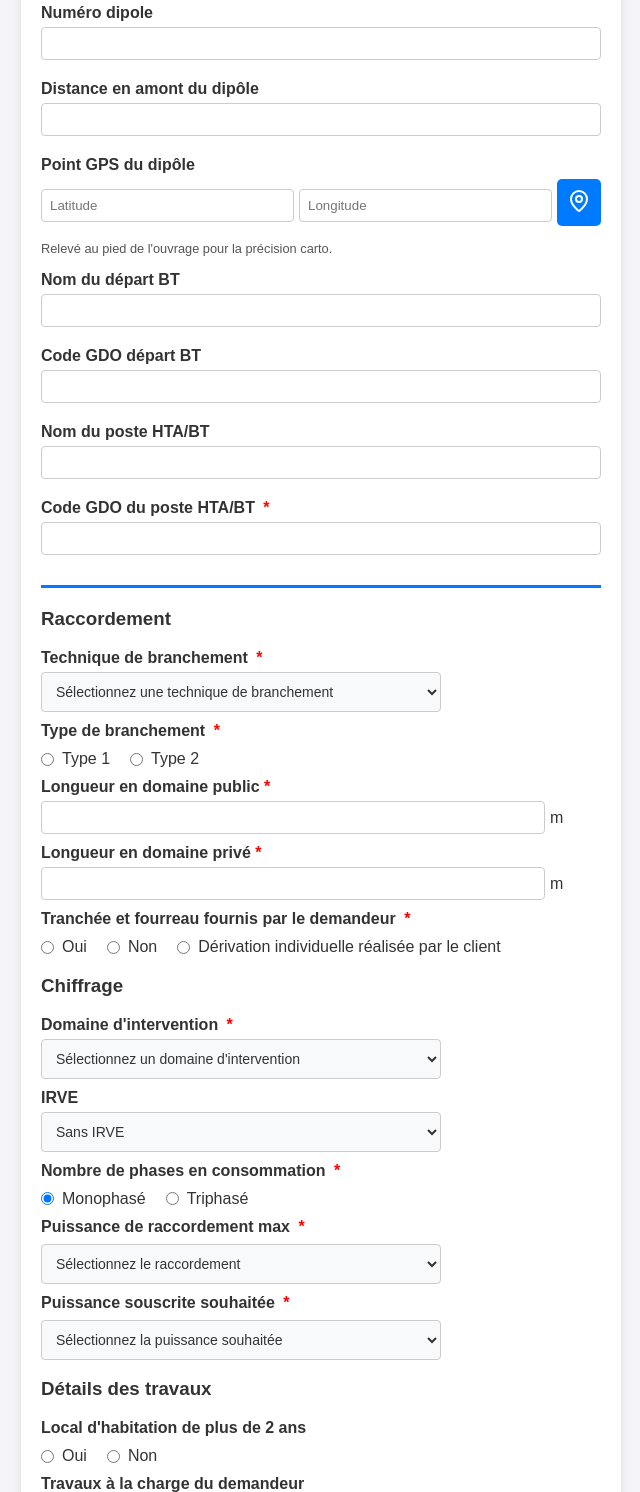
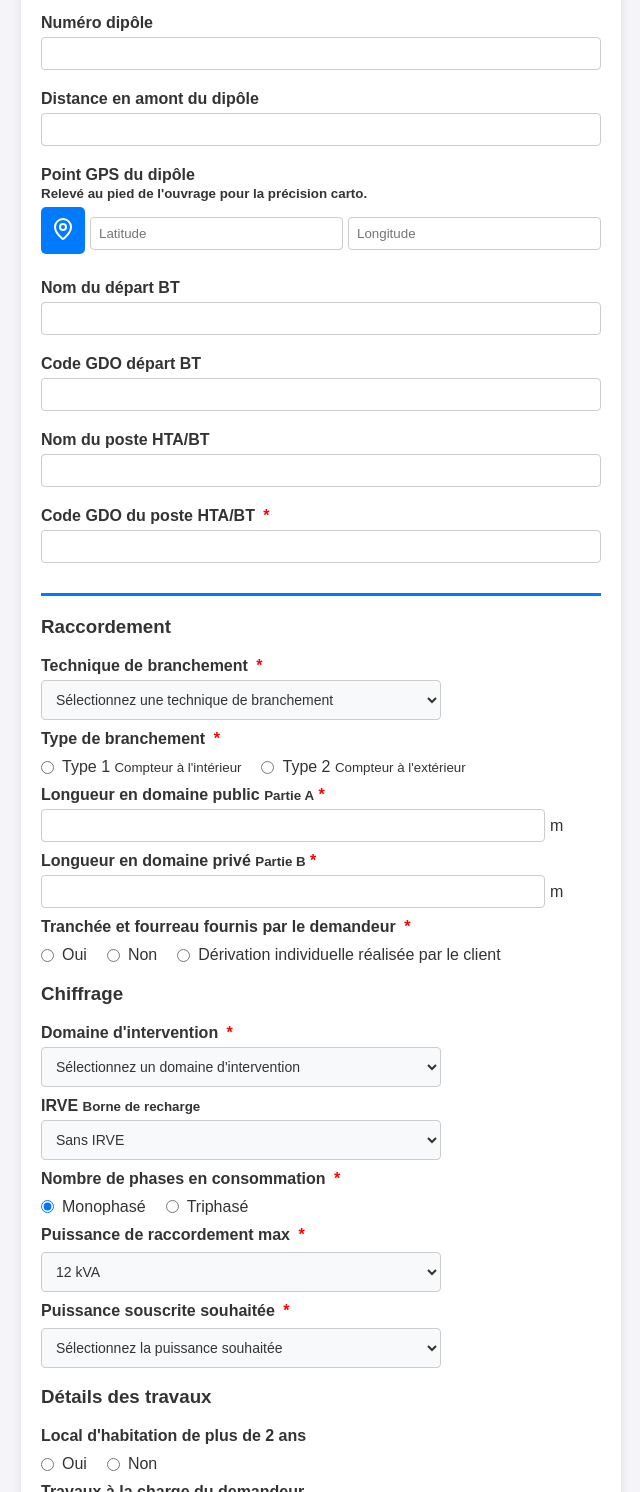
Before and after one commit to ilesduponant/assistant-projects, a website: page assistant-projects-tests/etude-raccordement/index.html in a window 1280 px wide. Shown: the part 889-2381 px from the top of the page, without its empty margins (319-959 px from the left). Drawn offline with nearby package versions, Linux system fonts and the light colour scheme.

Commit message:
update details

```diff
--- a/assistant-projects-tests/etude-raccordement/index.html
+++ b/assistant-projects-tests/etude-raccordement/index.html
@@ -37,6 +37,7 @@
 	        <input type="integer" id="cpCli" data-format="num" maxlength="5" />
 	        <label for="villeCli">Ville</label>
                 <input type="text" id="villeCli" data-format="cap" class="group-required" />
+		<div style="font-size: 0.8rem; color: #666; margin: -5px 0 10px 0; font-style: italic;">— et/ou —</div>
 		<label for="ileCli">Île</label>
 		<select id="ileCli" class="group-required">
 		    <option value="" selected>Sélectionnez une île</option>
@@ -53,19 +54,16 @@
 
 		<hr />
                 <h3>Données sur le réseau</h3>
-                <label for="noDipole">Numéro dipole</label>
+                <label for="noDipole">Numéro dipôle</label>
 	        <input type="integer" id="noDipole" data-format="num"/>
 	        <label for="distAmont">Distance en amont du dipôle</label>
 	        <input type="integer" id="distAmont" data-format="decimal" />
-                <label>Point GPS du dipôle</label>
+		<label>Point GPS du dipôle <br /><small>Relevé au pied de l'ouvrage pour la précision carto.</small></label>
                 <div style="display: flex; gap: 5px; align-items: center;">
+		    <button type="button" onclick="getLocation()" title="Obtenir ma position" style="width: 44px;"><i data-lucide="map-pin"></i></button>
                     <input type="text" id="gps-lat" placeholder="Latitude" readonly style="flex: 1;" />
                     <input type="text" id="gps-lon" placeholder="Longitude" readonly style="flex: 1;" />
-                    <button type="button" onclick="getLocation()" title="Obtenir ma position" style="width: 44px;"><i data-lucide="map-pin"></i></button>
                 </div>
-                <p style="font-size: 0.8rem; color: #555; margin-bottom: 15px;">
-                    Relevé au pied de l'ouvrage pour la précision carto.
-                </p>
                 <label for="nomDepartBT">Nom du départ BT</label>
                 <input type="text" id="nomDepartBT" />
                 <label for="codeGDODepartBT">Code GDO départ BT</label>
@@ -92,19 +90,19 @@
                     <!-- si un input radio es obligatoire, tous ceux du même nom le deviennent -->
                     <div class="radio-item">
                         <input type="radio" id="T1" name="typeBranchement" value="Type 1" required>
-                        <label for="T1">Type 1</label>
+			<label for="T1">Type 1 <small> Compteur à l'intérieur</small></label>
                     </div>
                     <div class="radio-item">
                         <input type="radio" id="T2" name="typeBranchement" value="Type 2">
-                        <label for="T2">Type 2</label>
+			<label for="T2">Type 2 <small> Compteur à l'extérieur</small></label>
                     </div>
                 </div>
-                <label for="longDomainePublic">Longueur en domaine public</label>
+		<label for="longDomainePublic">Longueur en domaine public <small>Partie A</small></label>
                 <div style="display: flex; align-items: center; gap: 5px;">
                     <input type="text" id="longDomainePublic" required style="width: 90%; margin: 0;" data-format="decimal" required>
                     <span>m</span>
                 </div>
-                <label for="longDomainePrive">Longueur en domaine privé</label>
+		<label for="longDomainePrive">Longueur en domaine privé <small>Partie B</small></label>
                 <div style="display: flex; align-items: center; gap: 5px;">
                     <input type="text" id="longDomainePrive" required style="width: 90%; margin: 0;" data-format="decimal" required >
                     <span>m</span>
@@ -129,11 +127,11 @@
                 <label for="domaineIntervention">Domaine d'intervention</label>
                 <select id="domaineIntervention" onchange="this.style.width = (this.options[this.selectedIndex].text.length + 3) + 'ch'" required >
                     <option value="" disabled selected >Sélectionnez un domaine d'intervention</option>
-                    <option value="Dérivation individuelle + Liaison réseau" >Dérivation individuelle + Liaison réseau</option>
+		    <option value="Dérivation individuelle + Liaison réseau" >Liaison Réseau <small>Partie A</small> + Dérivation individuelle <small>Partie B</smalL></option>
                     <option value="Dérivation individuelle" >Dérivation individuelle</option>
                     <option value="Liaison réseau" >Liaison réseau</option>
                 </select>
-                <label for="IRVE">IRVE</label>
+			<label for="IRVE">IRVE <small>Borne de recharge</small></label>
 		<select id='IRVE' onchange="toggleIRVE()">
 		    <option value="Sans IRVE">Sans IRVE</option>
                     <option value="IRVE">IRVE</option>
--- a/assistant-projects-tests/etude-raccordement/script.js
+++ b/assistant-projects-tests/etude-raccordement/script.js
@@ -16,6 +16,7 @@ document.addEventListener("DOMContentLoaded", () => {
     const ctx = canvas.getContext("2d");
     let drawing = false;
 
+    // Réglages du dessin pour le canvas de signature
     ctx.lineWidth = 2;
     ctx.lineCap = "round";
     ctx.lineJoin = "round";
@@ -31,6 +32,7 @@ document.addEventListener("DOMContentLoaded", () => {
     window.addEventListener('resize', resizeCanvas);
     resizeCanvas();
 
+    // Position du curseur
     const getPos = (e) => {
         const rect = canvas.getBoundingClientRect();
         return {
@@ -71,10 +73,12 @@ document.addEventListener("DOMContentLoaded", () => {
         hasSignature = false;
     };
 
+    // Appel du changement de puissance
     const radios = document.querySelectorAll('input[name="nbPhasesConso"]');
     radios.forEach(r => r.addEventListener("change", updatePuissance));
     updatePuissance();
 
+    // La value vaut le texte affiché (checkboxes)
     document.querySelectorAll('.checkbox-item').forEach(item => {
         const input = item.querySelector('input');
         if (input && input.value === "") {
@@ -97,6 +101,7 @@ document.addEventListener("DOMContentLoaded", () => {
     });
     updateRequiredStatus();});
 
+    // COntrôle du type des champs : utiliser data-format="" dans la balise input
     const applyFormatting = (input, type) => {
         if (type === 'num') {
             input.value = input.value.replace(/[^0-9]/g, '');
@@ -120,6 +125,7 @@ document.addEventListener("DOMContentLoaded", () => {
         });
     });
 
+// Affichage de l'aperçu des photos
 function renderPhotos() {
     photoPreviewContainer.innerHTML = "";
 
@@ -192,9 +198,10 @@ function renderPhotos() {
     }
 }
 
+// Gestion des champs relatifs à la puissance du raccordement
 function updatePuissance() {
-    const selectRacc = document.getElementById("puissanceRaccordement");
-    const selectSous = document.getElementById("puissanceSouscrite");
+    const selectRacc = document.getElementById("puissanceRaccordement"); // Puissance raccordement
+    const selectSous = document.getElementById("puissanceSouscrite"); // Puissance souscrite
     const isMono = document.getElementById("monophase").checked;
 
     if (!selectRacc) return;
@@ -202,20 +209,20 @@ function updatePuissance() {
     selectRacc.innerHTML = "";
     if (selectSous) selectSous.innerHTML = "";
 
-    const optionsRacc = isMono ? ["3 kVA", "12 kVA"] : ["3 kVA", "36 kVA"];
-    selectRacc.add(new Option("Sélectionnez le raccordement", ""));
+    const optionsRacc = isMono ? ["12 kVA", "3 kVA"] : ["36 kVA", "3 kVA"];
     optionsRacc.forEach(pwr => {
         selectRacc.add(new Option(pwr, pwr));
     });
+    selectRacc.selectedIndex = 0;
 
     if (selectSous) {
-        selectSous.add(new Option("Sélectionnez la puissance souhaitée", ""));
         let paliers;
         if (isMono) {
-            paliers = ["3 kVA", "6 kVA", "9 kVA", "12 kVA"];
+            paliers = ["6 kVA", "3 kVA", "9 kVA", "12 kVA"];
         } else {
-            paliers = ["6 kVA", "9 kVA", "12 kVA", "15 kVA", "18 kVA", "24 kVA", "30 kVA", "36 kVA"];
+            paliers = ["18 kVA", "6 kVA", "9 kVA", "12 kVA", "15 kVA", "24 kVA", "30 kVA", "36 kVA"];
         }
+        selectSous.add(new Option("Sélectionnez la puissance souhaitée", ""));
         paliers.forEach(pwr => {
             selectSous.add(new Option(pwr, pwr));
         });
@@ -405,16 +412,19 @@ document.getElementById("generatePDF").onclick = async (e) => {
         listeTravaux: Array.from(document.querySelectorAll('input[name="listeTravaux"]:checked'))
             .map(cb => "- " + cb.parentElement.textContent.trim())
             .join("<br />"),        commTravaux: document.getElementById("commTravaux").value || "",
+
+	// Autre
         signature: document.getElementById("signature-representant-canvas").toDataURL(),
         photos: photoList
     };
 
+    // Génération du zip
     try {
+	const zip = new JSZip();
+
         const pdfBlob = await genererPDF(data);
+	zip.file(`Rapport_${data.nomCli}_${data.ileCli}.pdf`, pdfBlob);
 
-        const zip = new JSZip();
-
-	zip.file(`Rapport_${data.nomCli}_${data.ileCli}.pdf`, pdfBlob);
         const htmlTemplate = generateHTMLReport(data);
         zip.file("CONSULTATION.html", htmlTemplate);
 
@@ -456,6 +466,7 @@ document.getElementById("generatePDF").onclick = async (e) => {
     }
 };
 
+// Création du pdf data -> blob pdf
 async function genererPDF(data) {
     const { jsPDF } = window.jspdf;
     const pdf = new jsPDF({
@@ -465,10 +476,11 @@ async function genererPDF(data) {
         compress: true
     });
 
+    // Couleurs
     const bleuEDF = [0, 91, 187];
     const grisFonce = [80, 80, 80];
 
-    // --- EN-TÊTE ---
+    // En-tête
     try {
         pdf.addImage('../EDF.png', 'PNG', 160, 10, 35, 18);
     } catch (e) {
@@ -486,7 +498,7 @@ async function genererPDF(data) {
 
     let y = 50;
 
-    // Fonction utilitaire pour ajouter une section
+    // Ajout de section
     const addSection = (title) => {
         y += 5;
         pdf.setFontSize(12);
@@ -503,7 +515,7 @@ async function genererPDF(data) {
         pdf.setTextColor(0, 0, 0);
     };
 
-    // Fonction utilitaire pour ajouter une ligne de donnée
+    // Ajout d'une ligne
     const addData = (label, value) => {
         if (y > 270) { pdf.addPage(); y = 20; }
         pdf.setFont("helvetica", "bold");
@@ -515,7 +527,7 @@ async function genererPDF(data) {
         y += (splitVal.length * 5) + 2;
     };
 
-    // --- SECTION : CLIENT ---
+    // Section client
     addSection("COORDONNÉES CLIENT");
     addData("Nom", data.nomCli);
     addData("Prénom", data.prenomCli);
@@ -525,7 +537,7 @@ async function genererPDF(data) {
     addData("Complément", data.complementAdrCli);
     addData("N° Dossier OSR", data.noDossier);
 
-    // --- SECTION : RÉSEAU ---
+    // Section réseau
     addSection("DONNÉES RÉSEAU");
     addData("Dipôle n°", data.noDipole);
     addData("Distance amont", `${data.distAmont} m`);
@@ -536,7 +548,7 @@ async function genererPDF(data) {
     addData("Poste HTA/BT", data.nomPosteHTABT);
     addData("GDO Poste", data.codeGDOPosteHTABT);
 
-    // --- SECTION : BRANCHEMENT ---
+    // Section branchement
     addSection("CARACTÉRISTIQUES BRANCHEMENT");
     addData("Technique", data.techBranchement);
     addData("Type", data.typeBranchement);
@@ -550,7 +562,7 @@ async function genererPDF(data) {
     addData("P. Raccordement", `${data.puissanceRaccordement} kVA`);
     addData("P. Souscrite", `${data.puissanceSouscrite} kVA`);
 
-    // --- SECTION : TRAVAUX ---
+    // Section travaux
     addSection("SUIVI DES TRAVAUX");
     addData("Local > 2 ans", data.localHabitation);
     addData("Charge demandeur", data.travauxChargeDemandeur);
@@ -559,7 +571,7 @@ async function genererPDF(data) {
     addData("Liste travaux", data.listeTravaux);
     addData("Commentaires", data.commTravaux);
 
-    // --- SECTION : SIGNATURE ---
+    // Section signature
     y += 10;
     if (y > 230) { pdf.addPage(); y = 30; }
     pdf.setFont("helvetica", "bold");
@@ -572,7 +584,7 @@ async function genererPDF(data) {
         pdf.text("[Erreur chargement signature]", 25, y + 10);
     }
 
-    // PIED DE PAGE SUR TOUTES LES PAGES
+    // Pied de page
     const pageCount = pdf.internal.getNumberOfPages();
     for (let i = 1; i <= pageCount; i++) {
         pdf.setPage(i);
@@ -584,17 +596,7 @@ async function genererPDF(data) {
     return pdf.output('blob');
 }
 
-window.syncIdentite = () => {
-    document.getElementById('nomTravaux').value = document.getElementById('nomCli').value;
-    document.getElementById('prenomTravaux').value = document.getElementById('prenomCli').value;
-};
-
-window.copyAdresseClient = () => {
-    document.getElementById('adresseTravaux').value = document.getElementById('adresseCli').value;
-    document.getElementById('cpTravaux').value = document.getElementById('cpCli').value;
-    document.getElementById('villeTravaux').value = document.getElementById('villeCli').value;
-};
-
+// Afficher cacher le champ schemaIRVE
 function toggleIRVE() {
     const selectIRVE = document.getElementById('IRVE');
     const sectionSchema = document.getElementById('section-schema-irve');
@@ -602,15 +604,16 @@ function toggleIRVE() {
 
     if (selectIRVE.value === "IRVE") {
         sectionSchema.style.display = 'block';
-        // On peut rendre le choix obligatoire si affiché
+        // être sûr que le champ soit obligatoire si affiché
         radiosIRVE.forEach(r => r.required = true);
     } else {
         sectionSchema.style.display = 'none';
-        // On retire l'obligation et on décoche
+        // on met le champ en facultatif et non coché si non affiché
         radiosIRVE.forEach(r => {
             r.required = false;
             r.checked = false;
         });
     }
 }
+// on vérifie le IRVE au chargement de la page
 document.addEventListener('DOMContentLoaded', toggleIRVE);
```
